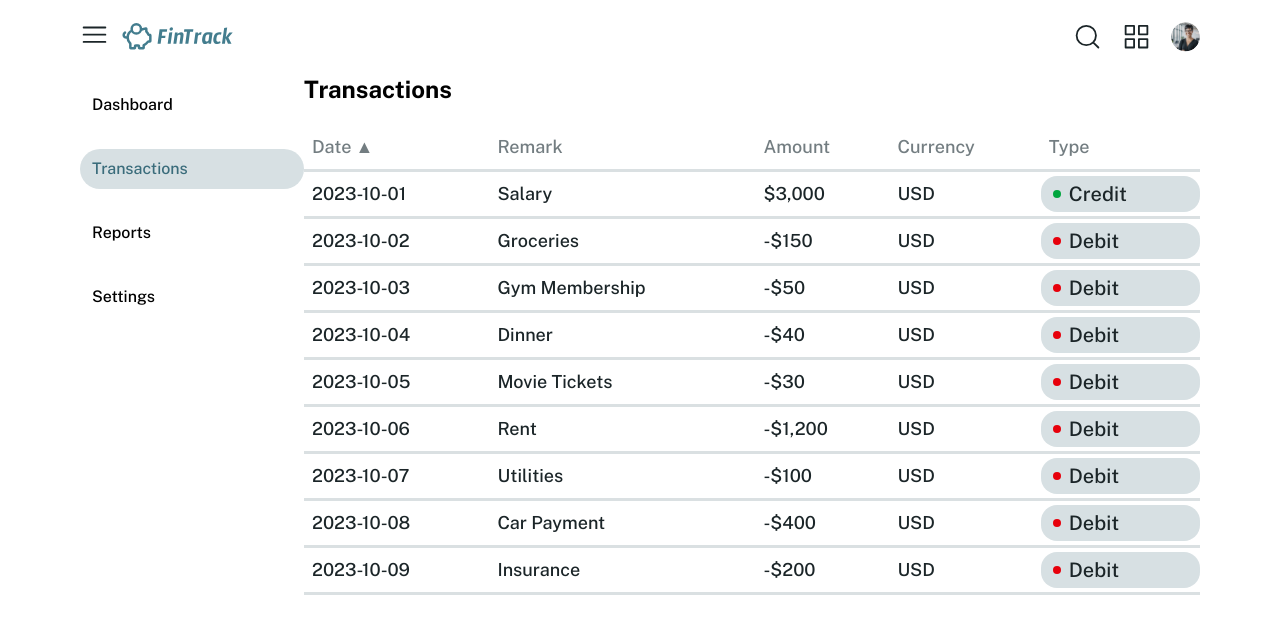
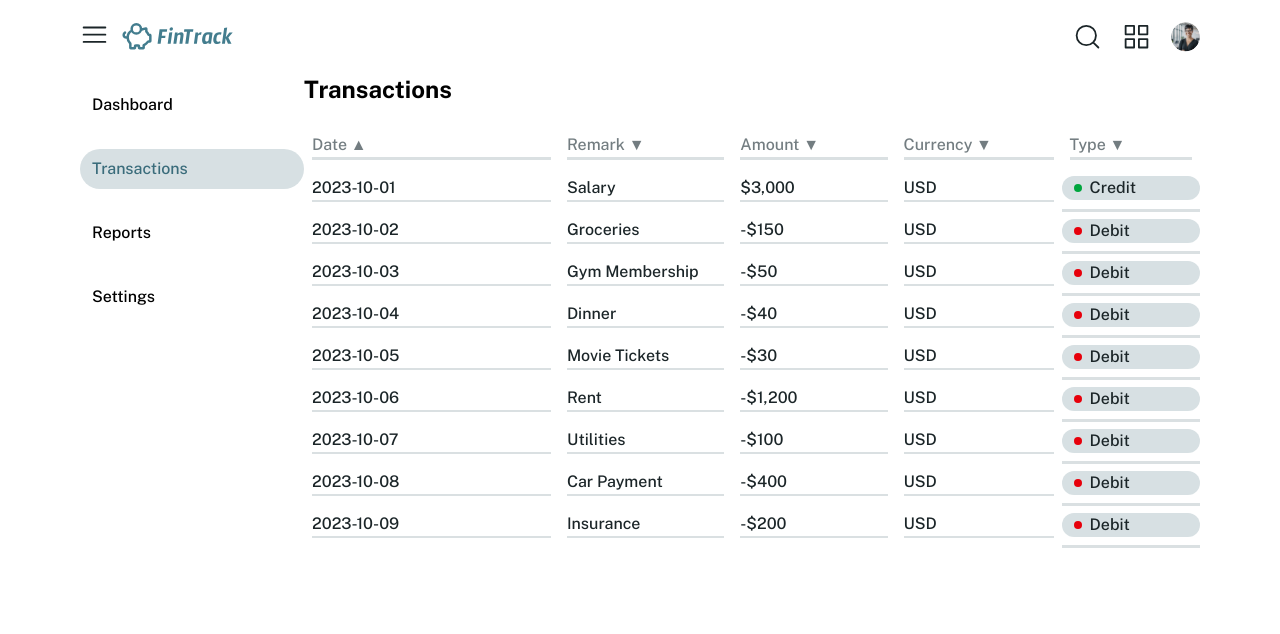
Before and after one commit to itsxdamdam/fintrack, a Next.js app: page /transactions in a window 1280 px wide. Shown: the top 634 px of the page. Built offline with nearby package versions, Linux system fonts and the light colour scheme.

Commit message:
fix: table fiexes

```diff
--- a/src/app/globals.css
+++ b/src/app/globals.css
@@ -30,11 +30,11 @@
   }
 
   .table-item {
-    @apply cursor-pointer font-medium p-2 text-lg border-b-3 border-[#49656E]/20;
+    @apply cursor-pointer font-medium p-2 ;
   }
 
   .table-item-status {
-    @apply  rounded-2xl bg-[#386776]/20 text-[#1B2528] font-medium text-xl py-1 px-3 flex items-center gap-2
+    @apply  rounded-2xl bg-[#386776]/20 text-[#1B2528] font-medium px-3 flex items-center gap-2
   }
 
 
--- a/src/components/TransactionTable.tsx
+++ b/src/components/TransactionTable.tsx
@@ -37,24 +37,51 @@ const TransactionsTable: React.FC<TransactionsTableProps> = ({
       <table className="border-seperate w-full">
         <thead>
           <tr className="text-left">
-            <th onClick={toggleSort} className="table-item text-[#15272D]/60">
-              Date {sortAsc ? "▲" : "▼"}
+            <th
+              onClick={toggleSort}
+              className="table-item text-[#15272D]/60 w-84"
+            >
+              <div className="border-b-3 border-[#49656E]/20">
+                Date {sortAsc ? "▲" : "▼"}
+              </div>
             </th>
-            <th className="table-item text-[#15272D]/60">Remark</th>
-            <th className="table-item text-[#15272D]/60">Amount</th>
-            <th className="table-item text-[#15272D]/60">Currency</th>
-            <th className="table-item text-[#15272D]/60">Type</th>
+            <th className="table-item text-[#15272D]/60 w-50">
+              <div className="border-b-3 border-[#49656E]/20">Remark ▼</div>
+            </th>
+            <th className="table-item text-[#15272D]/60 w-50">
+              <div className="border-b-3 border-[#49656E]/20">Amount ▼</div>
+            </th>
+            <th className="table-item text-[#15272D]/60 w-50">
+              <div className="border-b-3 border-[#49656E]/20">Currency ▼</div>
+            </th>
+            <th className="table-item text-[#15272D]/60 w-40">
+              <div className="border-b-3 border-[#49656E]/20">Type ▼</div>
+            </th>
           </tr>
         </thead>
         <tbody>
           {filteredTransactions.map((tx, index) => (
             <tr key={index}>
-              <td className="table-item hover:bg-gray-50`">{tx.date}</td>
-              <td className="table-item hover:bg-gray-50">{tx.remark}</td>
+              <td className="table-item hover:bg-gray-50`">
+                <div className="border-b-2 border-[#49656E]/20">
+                  {tx.date}
+                </div>
+              </td>
+              <td className="table-item hover:bg-gray-50">
+                <div className="border-b-2 border-[#49656E]/20">
+                  {tx.remark}
+                </div>
+              </td>
               <td className="table-item hover:bg-gray-50 font-semibold">
-                {formatCurrency(tx.amount)}
+                <div className="border-b-2 border-[#49656E]/20">
+                  {formatCurrency(tx.amount)}
+                </div>
               </td>
-              <td className="table-item hover:bg-gray-50">{tx.currency}</td>
+              <td className="table-item hover:bg-gray-50">
+                <div className="border-b-2 border-[#49656E]/20">
+                  {tx.currency}
+                </div>
+              </td>
               <td className="hover:bg-gray-50 border-b-3 border-[#49656E]/20 cursor-pointer">
                 <div className="table-item-status">
                   <span
```
